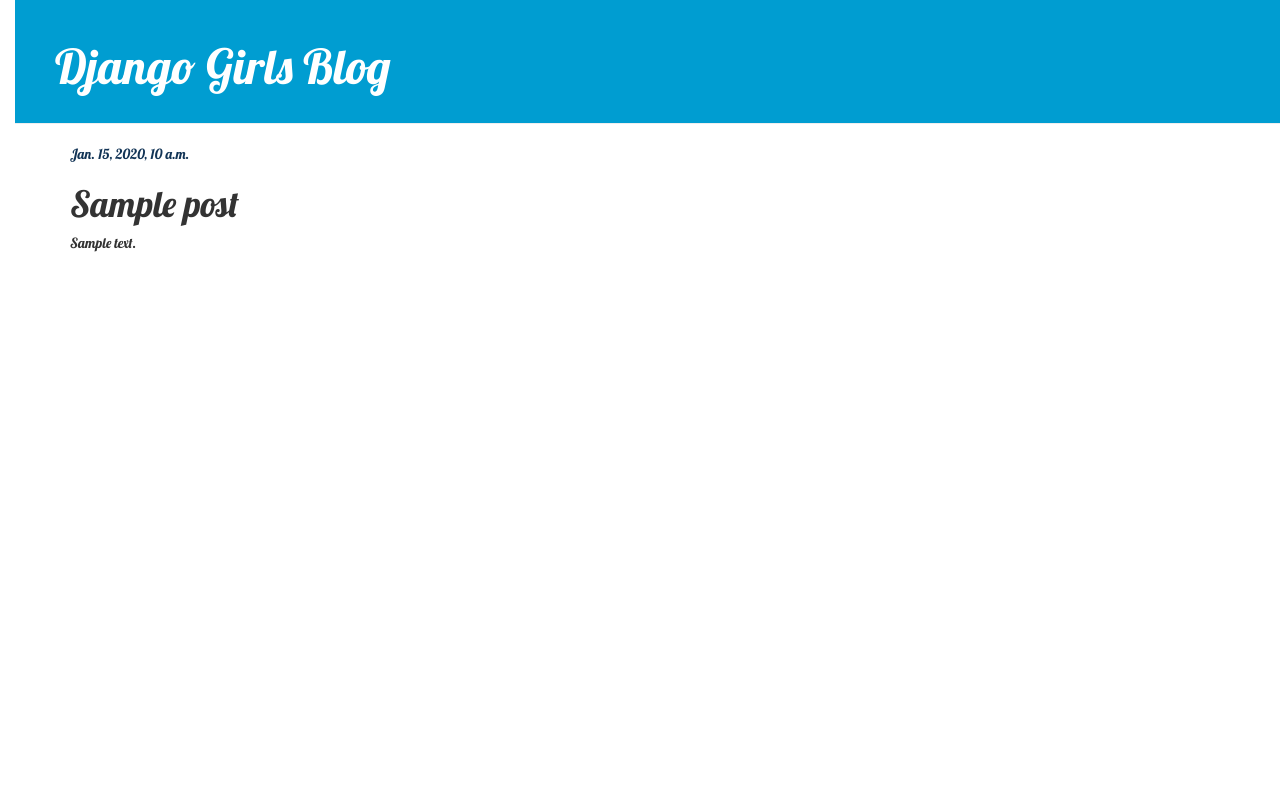
After one commit to inachisio/dg-blog, a Django app: template blog/templates/blog/post_detail.html in a window 1280 px wide. The commit adds this page. Run offline with Django 3.2, Linux system fonts and the light colour scheme; the template is opened without the code that fills it: most values are stand-ins (such as "Sample title", 1, 10 or a date in 2020); some libraries are stand-ins or nearby versions.

Commit message:
Added view and template for detailed blog post as well as CSS for the site.

```diff
--- /dev/null
+++ b/blog/static/css/blog.css
@@ -0,0 +1,51 @@
+h1 a {
+	color: #FCA205;
+
+}
+body {
+		padding-left: 15px;
+		font-family: 'Lobster';
+	}
+.page-header {
+    background-color: #009DD1;
+    margin-top: 0;
+    padding: 20px 20px 20px 40px;
+}
+.page-header h1, .page-header h1 a, .page-header h1 a:visited, .page-header h1 a:active {
+    color: #ffffff;
+    font-size: 36pt;
+    text-decoration: none;
+}
+.content {
+    margin-left: 40px;
+}
+h1, h2, h3, h4 {
+    font-family: 'Lobster', cursive;
+}
+
+.date {
+    color: #123456;
+}
+
+.save {
+    float: right;
+}
+
+.post-form textarea, .post-form input {
+    width: 100%;
+}
+
+.top-menu, .top-menu:hover, .top-menu:visited {
+    color: #009DD1;
+    float: right;
+    font-size: 26pt;
+    margin-right: 20px;
+}
+
+.post {
+    margin-bottom: 70px;
+}
+
+.post h1 a, .post h1 a:visited {
+    color: #000000;
+}
--- /dev/null
+++ b/blog/templates/blog/base.html
@@ -0,0 +1,33 @@
+{% load staticfiles %}
+
+<html>
+
+
+
+
+    <head>
+
+		<title>Django Girls blog</title>
+
+		<link rel="stylesheet" href="//maxcdn.bootstrapcdn.com/bootstrap/3.2.0/css/bootstrap.min.css">
+		<link rel="stylesheet" href="//maxcdn.bootstrapcdn.com/bootstrap/3.2.0/css/bootstrap-theme.min.css">
+
+		<link rel="stylesheet" href="{% static 'css/blog.css' %}">
+
+		<link href="http://fonts.googleapis.com/css?family=Lobster&subset=latin,latin-ext" rel="stylesheet" type="text/css">
+
+    </head>
+    <body>
+    <div class="page-header">
+        <h1><a href="/">Django Girls Blog</a></h1>
+    </div>
+    <div class="content container">
+        <div class="row">
+            <div class="col-md-8">
+            {% block content %}
+            {% endblock %}
+            </div>
+        </div>
+    </div>
+</body>
+</html>
--- /dev/null
+++ b/blog/templates/blog/post_detail.html
@@ -0,0 +1,13 @@
+{% extends 'blog/base.html' %}
+
+{% block content %}
+    <div class="post">
+        {% if post.published_date %}
+            <div class="date">
+                {{ post.published_date }}
+            </div>
+        {% endif %}
+        <h1>{{ post.title }}</h1>
+        <p>{{ post.text|linebreaks }}</p>
+    </div>
+{% endblock %}
--- a/blog/urls.py
+++ b/blog/urls.py
@@ -1,6 +1,7 @@
-from django.conf.urls import url
+from django.conf.urls import include, url
 from . import views
 
 urlpatterns = [
 url(r'^$', views.post_list, name='post_list'),
+url(r'^post/(?P<pk>\d+)/$', views.post_detail, name='post_detail'),
 ]
--- a/blog/views.py
+++ b/blog/views.py
@@ -1,4 +1,4 @@
-from django.shortcuts import render
+from django.shortcuts import render, get_object_or_404
 from django.utils import timezone
 from .models import Post
 
@@ -6,4 +6,8 @@
 	posts = Post.objects.filter(published_date__lte=timezone.now()).order_by('published_date')
 	return render(request, 'blog/post_list.html',{'posts':posts})
 
+def post_detail(request, pk):
+	post = get_object_or_404(Post, pk=pk)
+	return render(request, 'blog/post_detail.html', {'post': post})
+
 # Create your views here.
```
Also changed, not shown: blog/templates/blog/post_list.html (+11 -17 lines).
